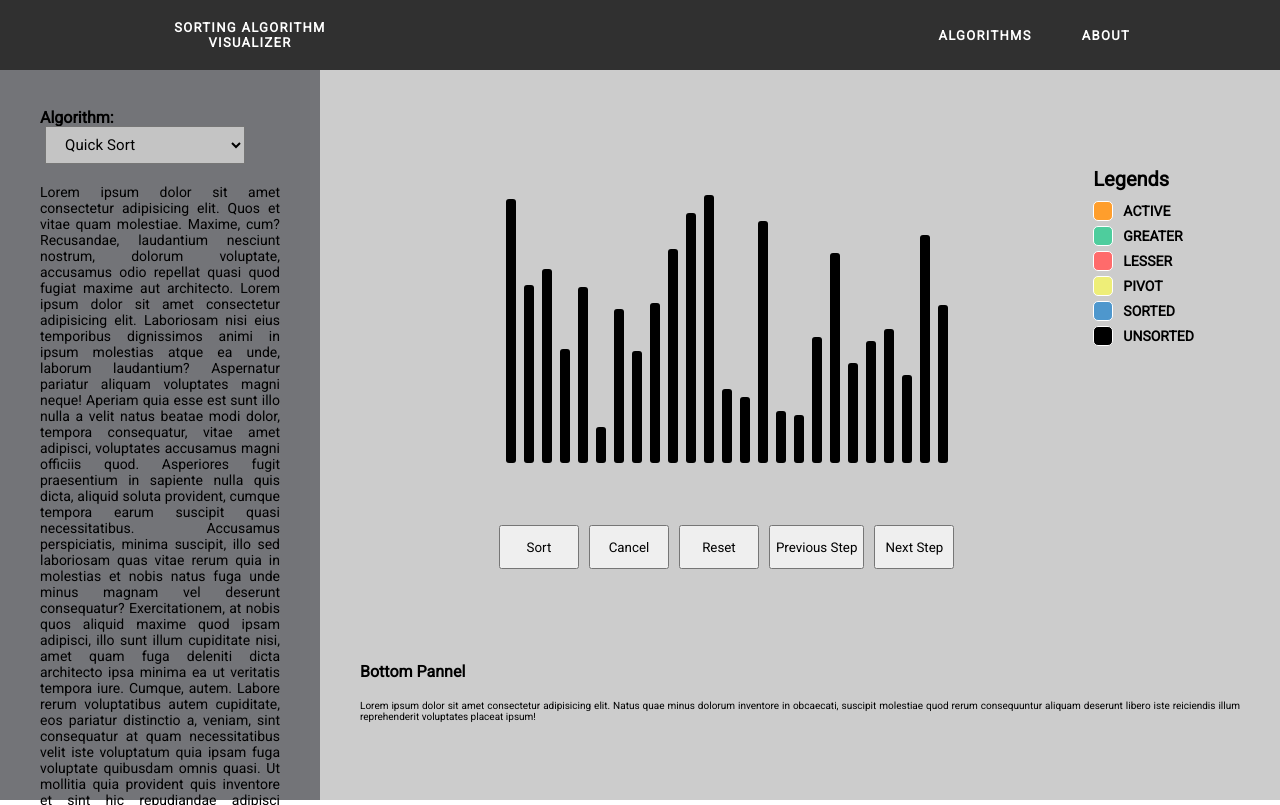
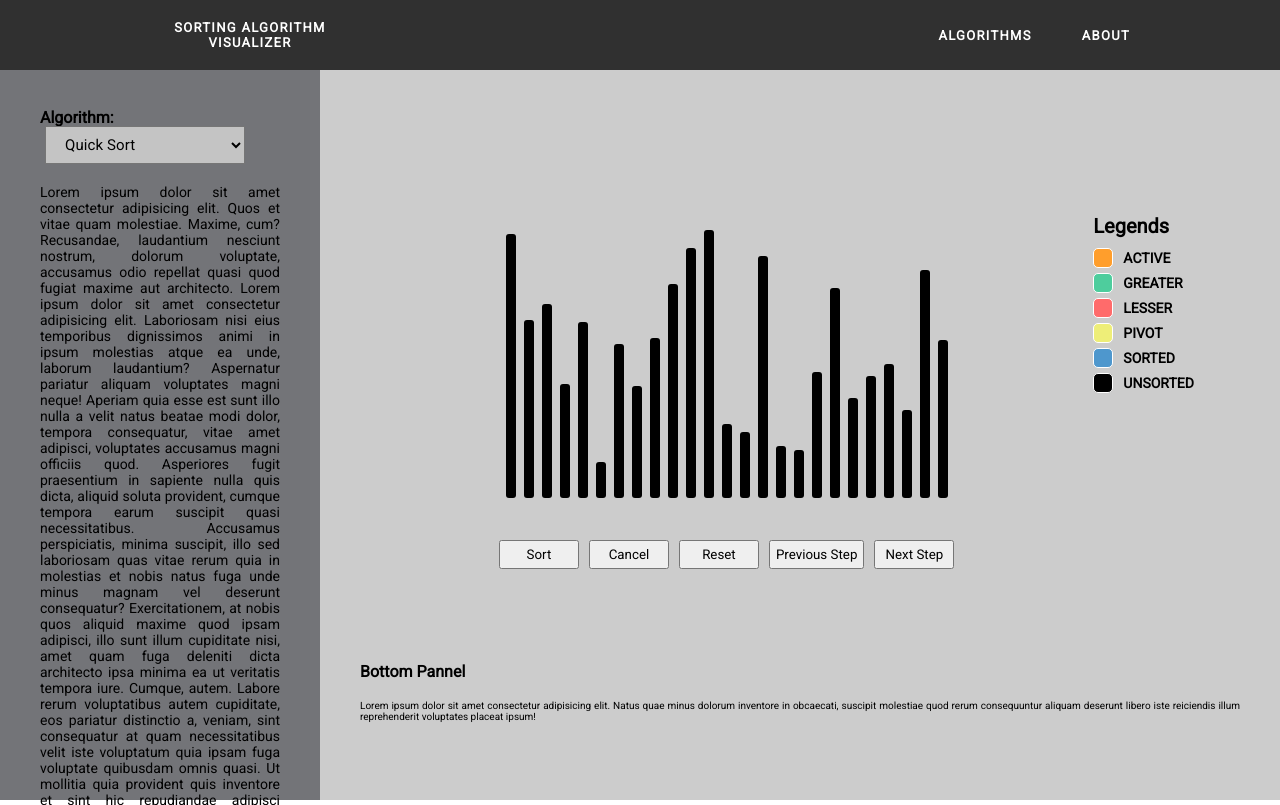
Before and after one commit to bkrmadtya/sorting-algorithm-visualizer, a React app: page / in a window 1280 px wide. Built offline with nearby package versions, Linux system fonts and the light colour scheme.

Commit message:
feat: aligned grid items in main panel

```diff
--- a/src/app.scss
+++ b/src/app.scss
@@ -126,10 +126,7 @@ a {
 		display: grid;
 		grid-template-columns: repeat(6, 1fr);
 		grid-template-areas:
-			'. . . . . .'
-			'. . . . . .'
-			'. . . . . .'
-			'. . . . . .'
+			'barContainer barContainer barContainer barContainer barContainer legend'
 			'barContainer barContainer barContainer barContainer barContainer legend'
 			'barContainer barContainer barContainer barContainer barContainer legend'
 			'barContainer barContainer barContainer barContainer barContainer legend'
@@ -142,6 +139,7 @@ a {
 
 		& .barContainer {
 			grid-area: barContainer;
+			align-self: end;
 			height: 30rem;
 			display: flex;
 			flex-direction: row;
@@ -161,12 +159,14 @@ a {
 
 		& .controls {
 			grid-area: controls;
+			align-self: end;
 			display: flex;
 			flex-direction: row;
 			justify-content: center;
 			padding: 1rem;
 
 			& button {
+				max-height: 5rem;
 				margin: 0.5rem;
 				padding: 0.5rem;
 				min-width: 8rem;
@@ -175,6 +175,7 @@ a {
 
 		& .legendContainer {
 			grid-area: legend;
+			align-self: center;
 
 			&__header {
 				margin-bottom: 1rem;
```
